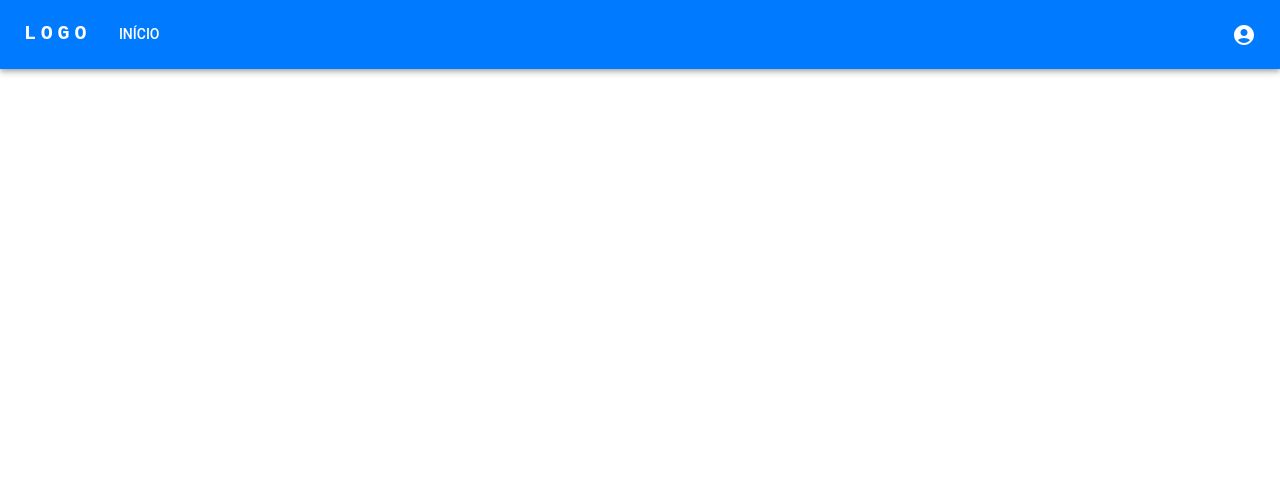
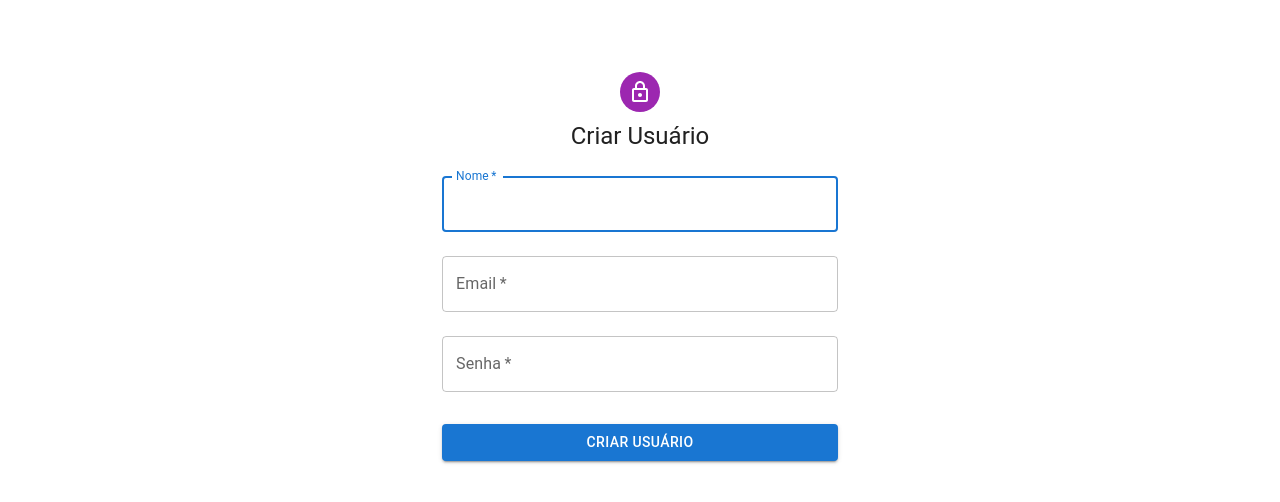
Before and after one commit to Carl-Rocha/unic-frontend-challenge, a React (Create React App) app in the folder frontend/: page /create-user in a window 1280 px wide. Before the commit this address had no page. Shown: the top 502 px of the page. Built offline with nearby package versions, Linux system fonts and the light colour scheme.

Commit message:
feat/ add criacao de user

```diff
--- a/frontend/src/components/NavBar.js
+++ b/frontend/src/components/NavBar.js
@@ -87,9 +87,11 @@
               <MenuItem onClick={handleNavigation("/user")}>
                 <Typography textAlign="center">Início</Typography>
               </MenuItem>
-              <MenuItem onClick={handleNavigation("/editar-usuario")}>
-                <Typography textAlign="center">Editar Usuários</Typography>
-              </MenuItem>
+              {user?.role === "admin" && (
+                <MenuItem onClick={handleNavigation("/editar-usuario")}>
+                  <Typography textAlign="center">Editar Usuários</Typography>
+                </MenuItem>
+              )}
             </Menu>
           </Box>
 
--- /dev/null
+++ b/frontend/src/pages/CreateUserPage.js
@@ -0,0 +1,117 @@
+import * as React from "react";
+import { useState } from "react";
+import Avatar from "@mui/material/Avatar";
+import Button from "@mui/material/Button";
+import CssBaseline from "@mui/material/CssBaseline";
+import TextField from "@mui/material/TextField";
+import Box from "@mui/material/Box";
+import LockOutlinedIcon from "@mui/icons-material/LockOutlined";
+import Typography from "@mui/material/Typography";
+import Container from "@mui/material/Container";
+import { createTheme, ThemeProvider } from "@mui/material/styles";
+import { createUser } from "../services/api";
+import { useNavigate } from "react-router-dom"; // Importar useNavigate
+
+const defaultTheme = createTheme();
+
+export default function CreateUser() {
+  const [userData, setUserData] = useState({
+    name: "",
+    email: "",
+    password: "",
+  });
+
+  const navigate = useNavigate(); // Inicializar useNavigate
+
+  const handleChange = (e) => {
+    const { name, value } = e.target;
+    setUserData((prevData) => ({
+      ...prevData,
+      [name]: value,
+    }));
+  };
+
+  const handleSubmit = async (e) => {
+    e.preventDefault();
+    try {
+      const response = await createUser(userData);
+      alert("Usuário criado com sucesso");
+      navigate("/"); // Redirecionar para a tela de login
+    } catch (error) {
+      alert("Erro ao criar usuário");
+    }
+  };
+
+  return (
+    <ThemeProvider theme={defaultTheme}>
+      <Container component="main" maxWidth="xs">
+        <CssBaseline />
+        <Box
+          sx={{
+            marginTop: 8,
+            display: "flex",
+            flexDirection: "column",
+            alignItems: "center",
+          }}
+        >
+          <Avatar sx={{ m: 1, bgcolor: "secondary.main" }}>
+            <LockOutlinedIcon />
+          </Avatar>
+          <Typography component="h1" variant="h5">
+            Criar Usuário
+          </Typography>
+          <Box
+            component="form"
+            onSubmit={handleSubmit}
+            noValidate
+            sx={{ mt: 1 }}
+          >
+            <TextField
+              margin="normal"
+              required
+              fullWidth
+              id="name"
+              label="Nome"
+              name="name"
+              autoComplete="name"
+              autoFocus
+              value={userData.name}
+              onChange={handleChange}
+            />
+            <TextField
+              margin="normal"
+              required
+              fullWidth
+              id="email"
+              label="Email"
+              name="email"
+              autoComplete="email"
+              value={userData.email}
+              onChange={handleChange}
+            />
+            <TextField
+              margin="normal"
+              required
+              fullWidth
+              name="password"
+              label="Senha"
+              type="password"
+              id="password"
+              autoComplete="current-password"
+              value={userData.password}
+              onChange={handleChange}
+            />
+            <Button
+              type="submit"
+              fullWidth
+              variant="contained"
+              sx={{ mt: 3, mb: 2 }}
+            >
+              Criar Usuário
+            </Button>
+          </Box>
+        </Box>
+      </Container>
+    </ThemeProvider>
+  );
+}
--- a/frontend/src/pages/LoginPage.js
+++ b/frontend/src/pages/LoginPage.js
@@ -64,6 +64,10 @@
     handleUserAuthentication(email, password, login, navigate);
   };
 
+  const handleCreateUser = () => {
+    navigate("/create-user");
+  };
+
   return (
     <ThemeProvider theme={defaultTheme}>
       <Container component="main" maxWidth="xs">
@@ -120,6 +124,14 @@
             >
               Sign In
             </Button>
+            <Button
+              fullWidth
+              variant="outlined"
+              sx={{ mt: 1 }}
+              onClick={handleCreateUser}
+            >
+              Criar Usuário
+            </Button>
           </Box>
         </Box>
       </Container>
--- a/frontend/src/pages/index.js
+++ b/frontend/src/pages/index.js
@@ -4,6 +4,7 @@
 import TrocarSenha from "./TrocarSenha";
 import Navbar from "../components/NavBar";
 import EditUser from "./EditUser";
+import CreateUser from "./CreateUserPage";
 
 export {
   DashboardAdmin,
@@ -12,4 +13,5 @@
   TrocarSenha,
   Navbar,
   EditUser,
+  CreateUser,
 };
--- a/frontend/src/routes.js
+++ b/frontend/src/routes.js
@@ -6,19 +6,22 @@
   DashboardUser,
   TrocarSenha,
   EditUser,
+  CreateUser,
 } from "./pages/index";
 import Navbar from "./components/NavBar";
 import ProtectedRoute from "./components/ProtectedRoute";
 
 const AppRoutes = () => {
   const location = useLocation();
-  const isLoginPage = location.pathname === "/login";
+  const isLoginPage =
+    location.pathname === "/login" || location.pathname === "/create-user";
 
   return (
     <>
       {!isLoginPage && <Navbar />}
       <Routes>
         <Route path="/login" element={<LoginPage />} />
+        <Route path="/create-user" element={<CreateUser />} />
         <Route
           path="/user"
           element={
```
Also changed, not shown: 1 other file (tests, documents, lock files or other folders).
